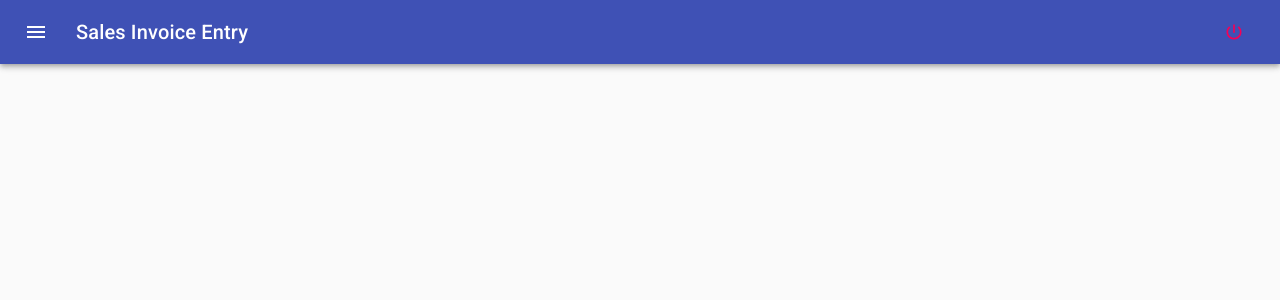
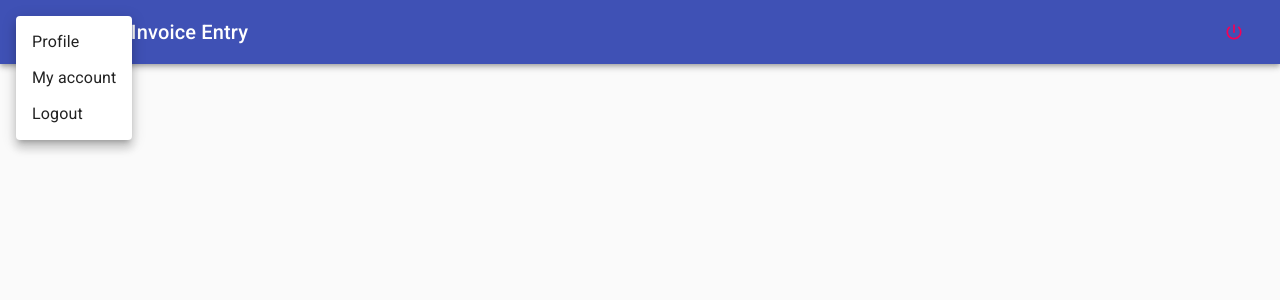
Before and after one commit to gerry-baird/garden-sales, a React (Create React App) app: page / in a window 1280 px wide. Both pictures are taken after a click on the button 36 px from the left and 32 px from the top of the page. Shown: the top 300 px of the page. Built offline with nearby package versions, Linux system fonts and the light colour scheme.

Commit message:
Added menu drop down to app bar

```diff
--- a/src/components/Header.jsx
+++ b/src/components/Header.jsx
@@ -7,7 +7,8 @@ import {
   makeStyles,
 } from "@material-ui/core";
 import MenuIcon from "@material-ui/icons/Menu";
-
+import Menu from "@material-ui/core/Menu";
+import MenuItem from "@material-ui/core/MenuItem";
 import PowerSettingsNewIcon from "@material-ui/icons/PowerSettingsNew";
 
 const useStyles = makeStyles((theme) => ({
@@ -23,7 +24,17 @@ const useStyles = makeStyles((theme) => ({
 }));
 
 export default function Header() {
+  const [anchorEl, setAnchorEl] = React.useState(null);
+
   const classes = useStyles();
+
+  const handleClick = (event) => {
+    setAnchorEl(event.currentTarget);
+  };
+
+  const handleClose = () => {
+    setAnchorEl(null);
+  };
 
   return (
     <div className={classes.root}>
@@ -34,10 +45,21 @@ export default function Header() {
             className={classes.menuButton}
             color="inherit"
             aria-label="menu"
+            onClick={handleClick}
           >
             <MenuIcon />
           </IconButton>
-
+          <Menu
+            id="simple-menu"
+            anchorEl={anchorEl}
+            keepMounted
+            open={Boolean(anchorEl)}
+            onClose={handleClose}
+          >
+            <MenuItem onClick={handleClose}>Profile</MenuItem>
+            <MenuItem onClick={handleClose}>My account</MenuItem>
+            <MenuItem onClick={handleClose}>Logout</MenuItem>
+          </Menu>
           <Typography variant="h6" className={classes.title}>
             Sales Invoice Entry
           </Typography>
```
